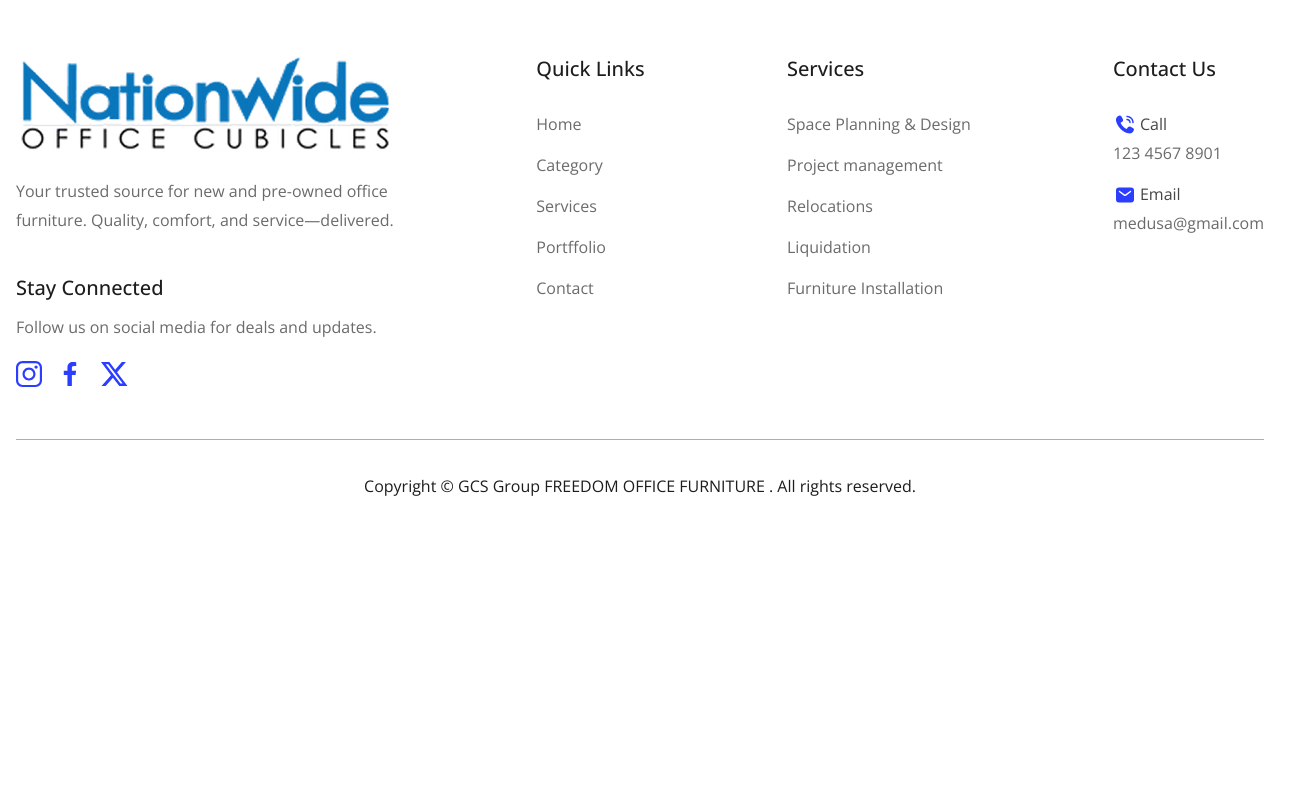
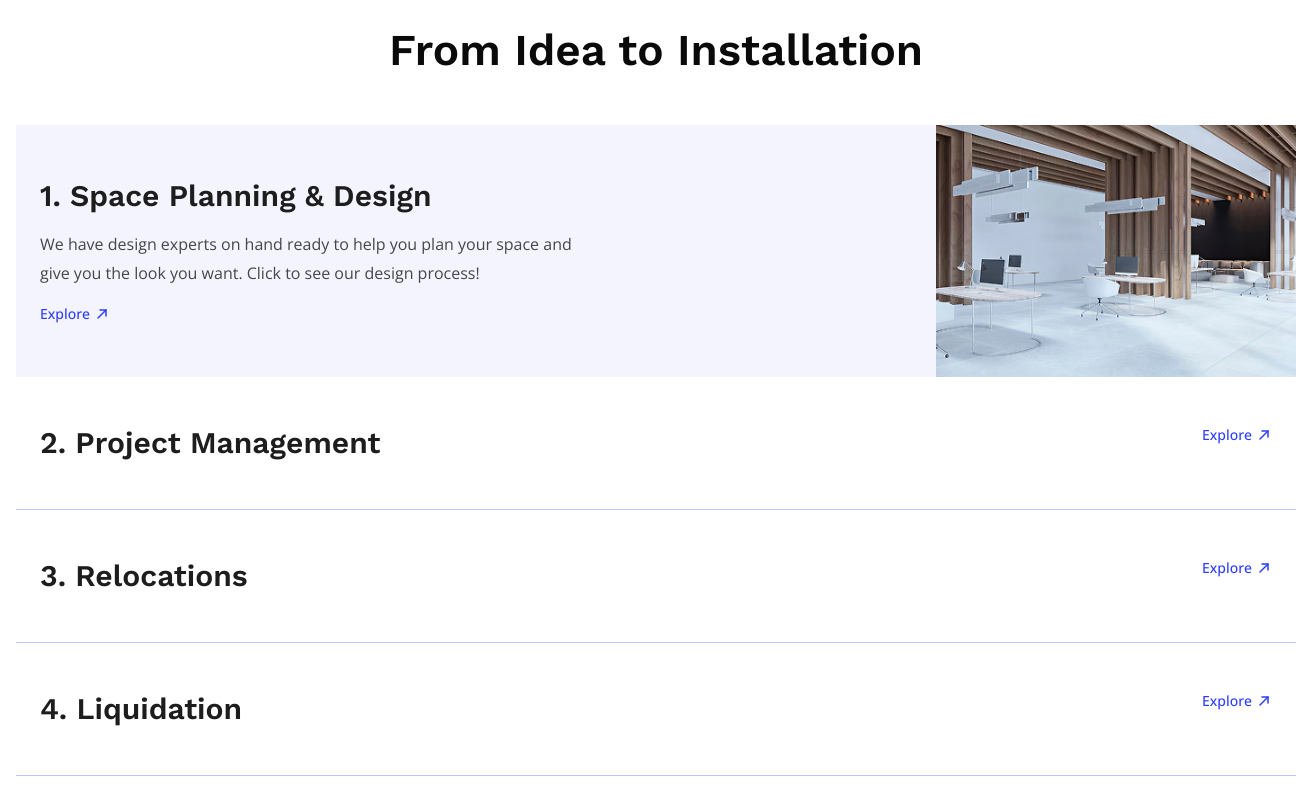
Before and after one commit to backbencherstudio/thutt-client, a Next.js app: page / in a window 1280 px wide. Shown: the part 2800-3600 px from the top of the page, 1312 px wide, since content can reach past the window. Before the commit the page ends 3333 px from the top, so only its background shows below. Built offline with nearby package versions, Linux system fonts and the light colour scheme; no server answers.

Commit message:
service added

```diff
--- /dev/null
+++ b/app/(site)/_components/_pages/_home/_service/service.tsx
@@ -0,0 +1,167 @@
+'use client';
+
+import React, { useState } from 'react';
+import Link from 'next/link';
+
+const services = [
+  {
+    title: '1. Space Planning & Design',
+    description:
+      'We have design experts on hand ready to help you plan your space and give you the look you want. Click to see our design process!',
+    link: '/services/space-planning',
+    image: '/assets/site-images/home/service1.png',
+  },
+  {
+    title: '2. Project Management',
+    description:
+      'Our experienced project managers oversee every detail, ensuring your workspace project is delivered on time and within budget.',
+    link: '/services/project-management',
+    image: '/assets/site-images/home/service1.png',
+  },
+  {
+    title: '3. Relocations',
+    description:
+      'We handle office moves with care and efficiency, minimizing downtime and ensuring a smooth transition to your new space.',
+    link: '/services/relocations',
+    image: '/assets/site-images/home/service1.png',
+  },
+  {
+    title: '4. Liquidation',
+    description:
+      'We help you recover value from surplus or outdated office furniture with our professional liquidation services.',
+    link: '/services/liquidation',
+    image: '/assets/site-images/home/service1.png',
+  },
+  {
+    title: '5. Furniture Installation',
+    description:
+      'Our skilled team assembles and installs your office furniture quickly and correctly, so you can get back to work.',
+    link: '/services/installation',
+    image: '/assets/site-images/home/service1.png',
+  },
+];
+
+export default function Service() {
+  const [activeItem, setActiveItem] = useState('item-0');
+
+  return (
+    <div className="bg-white">
+      <div className="container mx-auto px-4 py-12">
+        <h2 className="text-3xl md:text-4xl font-bold text-center mb-12">
+          From Idea to Installation
+        </h2>
+
+        <div className="w-full">
+          {services.map((service, idx) => {
+            const id = `item-${idx}`;
+            const isOpen = activeItem === id;
+
+            return (
+              <div
+                key={id}
+                className={`group relative transition-all duration-500 ease-in-out ${
+                  isOpen ? 'bg-[#F4F4FF]' : 'bg-white'
+                }`}
+              >
+                <div
+                  className={`transition-all duration-500 ease-in-out ${
+                    !isOpen ? 'border-b border-[#2B3DFF]/30' : ''
+                  }`}
+                >
+                  <div
+                    className="flex flex-col md:flex-row w-full cursor-pointer"
+                    onClick={() => setActiveItem(isOpen ? '' : id)}
+                  >
+                    <div className="flex-1 px-6 py-6 md:py-8 xl:py-12 flex flex-col justify-center gap-4 transition-all duration-500">
+                      <div className="flex items-start justify-between w-full">
+                        <h3 className="font-semibold text-[#1E1D1D]">
+                          {service.title}
+                        </h3>
+                        {!isOpen && (
+                          <Link
+                            href={service.link}
+                            className="text-[#2B3DFF] text-sm font-medium flex items-center gap-1 hover:underline"
+                            onClick={(e) => e.stopPropagation()}
+                          >
+                            Explore
+                            <svg
+                              width="16"
+                              height="16"
+                              viewBox="0 0 16 16"
+                              fill="none"
+                              xmlns="http://www.w3.org/2000/svg"
+                            >
+                              <path
+                                d="M4 12L12 4"
+                                stroke="#2B3DFF"
+                                strokeWidth="1.5"
+                                strokeLinecap="round"
+                              />
+                              <path
+                                d="M6 4H12V10"
+                                stroke="#2B3DFF"
+                                strokeWidth="1.5"
+                                strokeLinecap="round"
+                                strokeLinejoin="round"
+                              />
+                            </svg>
+                          </Link>
+                        )}
+                      </div>
+
+                      {isOpen && (
+                        <>
+                          <p className="max-w-[533px] text-[#474646]">
+                            {service.description}
+                          </p>
+                          <Link
+                            href={service.link}
+                            className="text-[#2B3DFF] text-sm font-medium flex items-center gap-1 hover:underline"
+                            onClick={(e) => e.stopPropagation()}
+                          >
+                            Explore
+                            <svg
+                              width="16"
+                              height="16"
+                              viewBox="0 0 16 16"
+                              fill="none"
+                              xmlns="http://www.w3.org/2000/svg"
+                            >
+                              <path
+                                d="M4 12L12 4"
+                                stroke="#2B3DFF"
+                                strokeWidth="1.5"
+                                strokeLinecap="round"
+                              />
+                              <path
+                                d="M6 4H12V10"
+                                stroke="#2B3DFF"
+                                strokeWidth="1.5"
+                                strokeLinecap="round"
+                                strokeLinejoin="round"
+                              />
+                            </svg>
+                          </Link>
+                        </>
+                      )}
+                    </div>
+
+                    {isOpen && service.image && (
+                      <div className="w-full md:w-[360px] h-full transition-opacity duration-500 ease-in-out">
+                        <img
+                          src={service.image}
+                          alt={service.title}
+                          className="w-full h-full object-cover"
+                        />
+                      </div>
+                    )}
+                  </div>
+                </div>
+              </div>
+            );
+          })}
+        </div>
+      </div>
+    </div>
+  );
+}
--- a/app/(site)/page.tsx
+++ b/app/(site)/page.tsx
@@ -1,12 +1,14 @@
 import Banner from "./_components/_pages/_home/_banner/banner";
 import About from "./_components/_pages/_home/_about/about";
 import Category from "./_components/_pages/_home/_category/category";
+import Service from "./_components/_pages/_home/_service/service";
 export default function Home() {
   return (
     <div>
       <Banner />
       <About />
       <Category />
+      <Service />
     </div>
   );
 }
--- /dev/null
+++ b/components/ui/accordion.tsx
@@ -0,0 +1,66 @@
+"use client"
+
+import * as React from "react"
+import * as AccordionPrimitive from "@radix-ui/react-accordion"
+import { ChevronDownIcon } from "lucide-react"
+
+import { cn } from "@/lib/utils"
+
+function Accordion({
+  ...props
+}: React.ComponentProps<typeof AccordionPrimitive.Root>) {
+  return <AccordionPrimitive.Root data-slot="accordion" {...props} />
+}
+
+function AccordionItem({
+  className,
+  ...props
+}: React.ComponentProps<typeof AccordionPrimitive.Item>) {
+  return (
+    <AccordionPrimitive.Item
+      data-slot="accordion-item"
+      className={cn("border-b last:border-b-0", className)}
+      {...props}
+    />
+  )
+}
+
+function AccordionTrigger({
+  className,
+  children,
+  ...props
+}: React.ComponentProps<typeof AccordionPrimitive.Trigger>) {
+  return (
+    <AccordionPrimitive.Header className="flex">
+      <AccordionPrimitive.Trigger
+        data-slot="accordion-trigger"
+        className={cn(
+          "focus-visible:border-ring focus-visible:ring-ring/50 flex flex-1 items-start justify-between gap-4 rounded-md py-4 text-left text-sm font-medium transition-all outline-none hover:underline focus-visible:ring-[3px] disabled:pointer-events-none disabled:opacity-50 [&[data-state=open]>svg]:rotate-180",
+          className
+        )}
+        {...props}
+      >
+        {children}
+        {/* <ChevronDownIcon className="text-muted-foreground pointer-events-none size-4 shrink-0 translate-y-0.5 transition-transform duration-200" /> */}
+      </AccordionPrimitive.Trigger>
+    </AccordionPrimitive.Header>
+  )
+}
+
+function AccordionContent({
+  className,
+  children,
+  ...props
+}: React.ComponentProps<typeof AccordionPrimitive.Content>) {
+  return (
+    <AccordionPrimitive.Content
+      data-slot="accordion-content"
+      className="data-[state=closed]:animate-accordion-up data-[state=open]:animate-accordion-down overflow-hidden text-sm"
+      {...props}
+    >
+      <div className={cn("pt-0 pb-4", className)}>{children}</div>
+    </AccordionPrimitive.Content>
+  )
+}
+
+export { Accordion, AccordionItem, AccordionTrigger, AccordionContent }
--- a/package.json
+++ b/package.json
@@ -9,6 +9,7 @@
     "lint": "next lint"
   },
   "dependencies": {
+    "@radix-ui/react-accordion": "^1.2.8",
     "@radix-ui/react-dropdown-menu": "^2.1.12",
     "axios": "^1.8.1",
     "chart.js": "^4.4.8",
```
Also changed, not shown: app/(site)/_components/_reusable/_navbar/navbar.tsx (indentation only), public/assets/site-images/home/service1.png (added), 1 other file (tests, documents, lock files or other folders).
